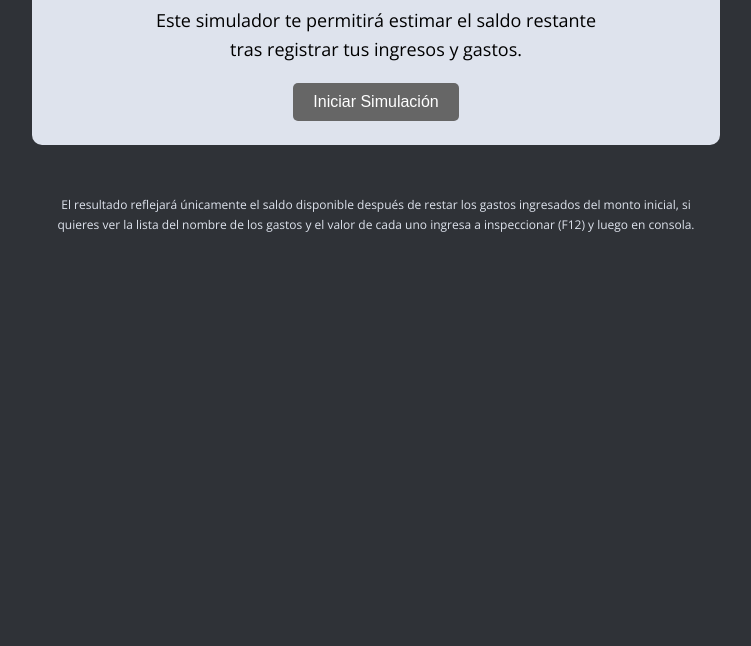
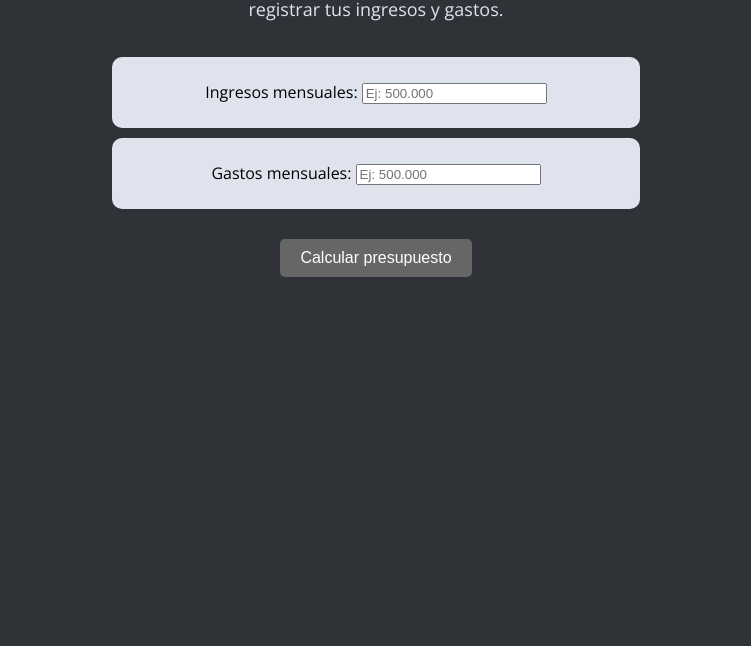
Before and after one commit to jonnathanlopez1210/Javascript-course, a plain HTML site: page First_Deliverable/index.html in a window 1280 px wide. Shown: the part 154-800 px from the top of the page, without its empty margins (264-1015 px from the left). Drawn offline with nearby package versions, Linux system fonts and the light colour scheme.

Commit message:
segunda entrega

```diff
--- a/First_Deliverable/index.html
+++ b/First_Deliverable/index.html
@@ -11,14 +11,25 @@
 </head>
 <body>
     <div class="container">
-        <h1>Simulador de presupuesto.</h1>
+        <h1>Simulador de Presupuesto</h1>
         <p>Este simulador te permitirá estimar el saldo restante tras registrar tus ingresos y gastos.</p>
-        <button onclick="inicioSimulador()">Iniciar Simulación</button>
+
+
+        <div class="container-ingresos">
+            <label for="ingreso">Ingresos mensuales:</label>
+            <input type="number" id="ingreso" placeholder="Ej: 500.000">
+        </div>
+
+        <div class="container-gastos">
+            <label for="gastos">Gastos mensuales:</label>
+            <input type="number" id="gastos" placeholder="Ej: 500.000">
+        </div>
+
+        <button id="calcular">Calcular presupuesto</button>
+
+        <div class="resultado" id="resultado"></divclas>
     </div>
 
-    <div class="aviso">
-        <p class="aviso--text">El resultado reflejará únicamente el saldo disponible después de restar los gastos ingresados del monto inicial, si quieres ver la lista del nombre de los gastos y el valor de cada uno ingresa a inspeccionar (F12) y luego en consola.</p>
-    </div>
-    <script src="script.js"></script>
+  <script src="script.js"></script>
 </body>
 </html>
--- a/First_Deliverable/script.js
+++ b/First_Deliverable/script.js
@@ -1,47 +1,23 @@
-function inicioSimulador() {
-    let ingresoMensual = parseFloat(prompt("Ingresa tu ingreso mensual:"));
 
-    if (isNaN(ingresoMensual) || ingresoMensual <= 0) {
-        alert("Por favor, ingresa un valor válido.");
-        return;
-    }
+document.getElementById("calcular").addEventListener("click", function() {
+    const ingreso = parseFloat(document.getElementById("ingreso").value);
+    const gastos = parseFloat(document.getElementById("gastos").value);
+    const resultado = document.getElementById("resultado");
 
-    let gastos = [];
-    let continuar = true;
-
-    function agregarGasto() {
-        while (continuar) {
-            let nombreGasto = prompt("Ingresa el nombre del gasto (o escribe 'salir' para finalizar):");
-
-            if (nombreGasto.toLowerCase() === "salir") {
-                continuar = false;
-                break;
-            }
-
-            let montoGasto = parseFloat(prompt(`Ingresa el monto de ${nombreGasto}:`));
-
-            if (!isNaN(montoGasto) && montoGasto > 0) {
-                gastos.push({ nombre: nombreGasto, monto: montoGasto });
-            } else {
-                alert("Monto inválido. Inténtalo de nuevo.");
-            }
+    if (isNaN(ingreso) || isNaN(gastos)) {
+        resultado.textContent = "Por favor, completa ambos campos.";
+        resultado.style.color = "red";
+    } else {
+        const balance = ingreso - gastos;
+        if (balance > 0) {
+            resultado.textContent = `¡Buen trabajo! Te sobran $${balance} este mes.`;
+            resultado.style.color = "green";
+        } else if (balance < 0) {
+            resultado.textContent = `Te falta dinero $${Math.abs(balance)}.`;
+            resultado.style.color = "#fe5f55";
+        } else {
+            resultado.textContent = "Has equilibrado tus ingresos y gastos exactamente.";
+            resultado.style.color = "#FFC845";
         }
     }
-
-    function calcularSaldo() {
-        let totalGastos = gastos.reduce((total, gasto) => total + gasto.monto, 0);
-        let saldoFinal = ingresoMensual - totalGastos;
-
-        console.log("Resumen del presupuesto:");
-        console.log(`Ingreso mensual: $${ingresoMensual}`);
-        console.log("Gastos:");
-        gastos.forEach(gasto => console.log(`${gasto.nombre}: $${gasto.monto}`));
-        console.log(`Total de gastos: $${totalGastos}`);
-        console.log(`Saldo restante: $${saldoFinal}`);
-
-        alert(`Tu saldo final es: $${saldoFinal} si quieres ver tu lista teclea f12 y opcion consola`);
-    }
-
-    agregarGasto();
-    calcularSaldo();
-}
+});
--- a/First_Deliverable/style.css
+++ b/First_Deliverable/style.css
@@ -8,32 +8,31 @@ body {
 }
 
 .container {
+    width: 75%;
+    margin: 10px auto;
+    padding: 24px;
+}
+
+.container-ingresos,
+.container-gastos {
     background: #dee3ed;
     width: 50%;
-    margin: 50px auto;
+    margin: 10px auto;
     padding: 24px;
     border-radius: 10px;
 }
 
-.aviso--text {
-    font-family: "Open Sans", sans-serif;
-    font-size: 12px;
-    color: #dee3ed;
-    width: 50%;
-    margin: 10px auto;
-    border-radius: 10px;
-}
-
 h1 {
-    color: black;
+    color: #fe5f55;
 }
 
 p {
     font-size: 18px;
     line-height: 1.6;
-    color: black;
-    width: 70% ;
+    color: #dee3ed;
+    width: 50% ;
     margin: auto;
+    padding-bottom: 24px;
 }
 
 button {
@@ -51,3 +50,9 @@ button {
 button:hover {
     background-color: #fe5f55;
 }
+
+
+.resultado {
+    margin: 10px auto;
+    padding: 16px;
+}
```
